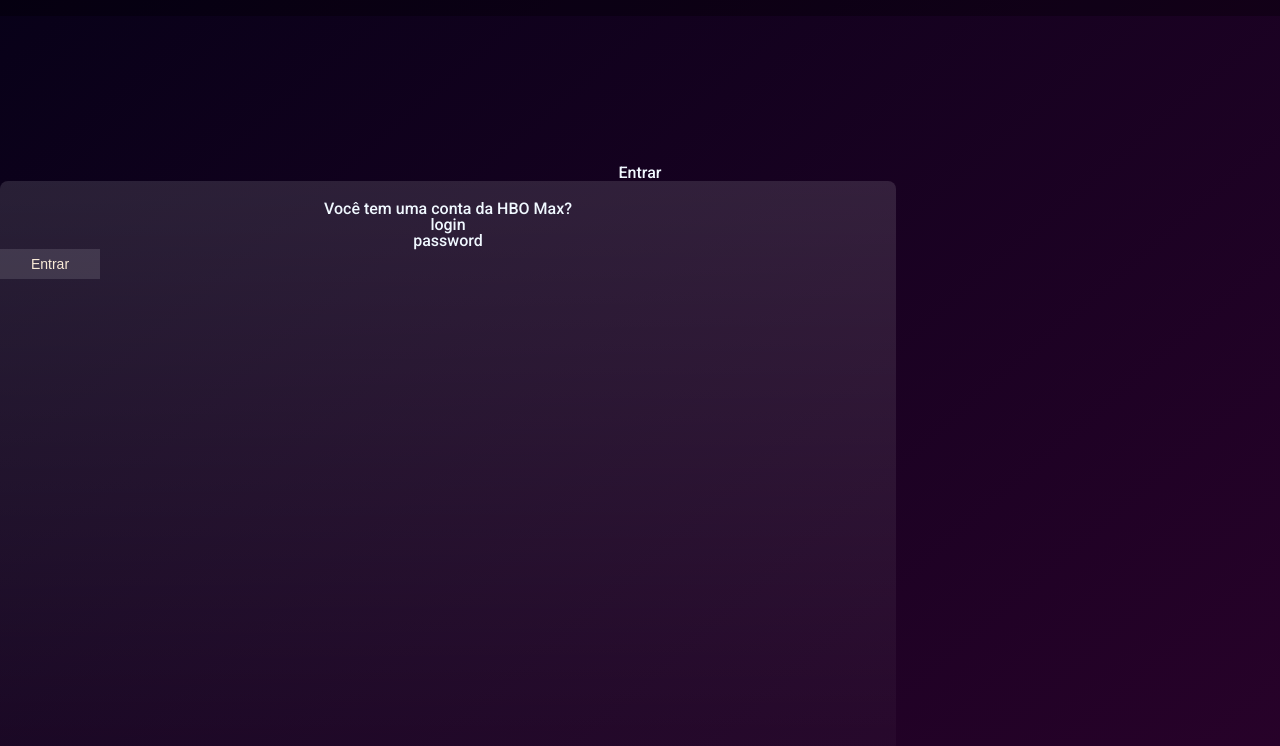
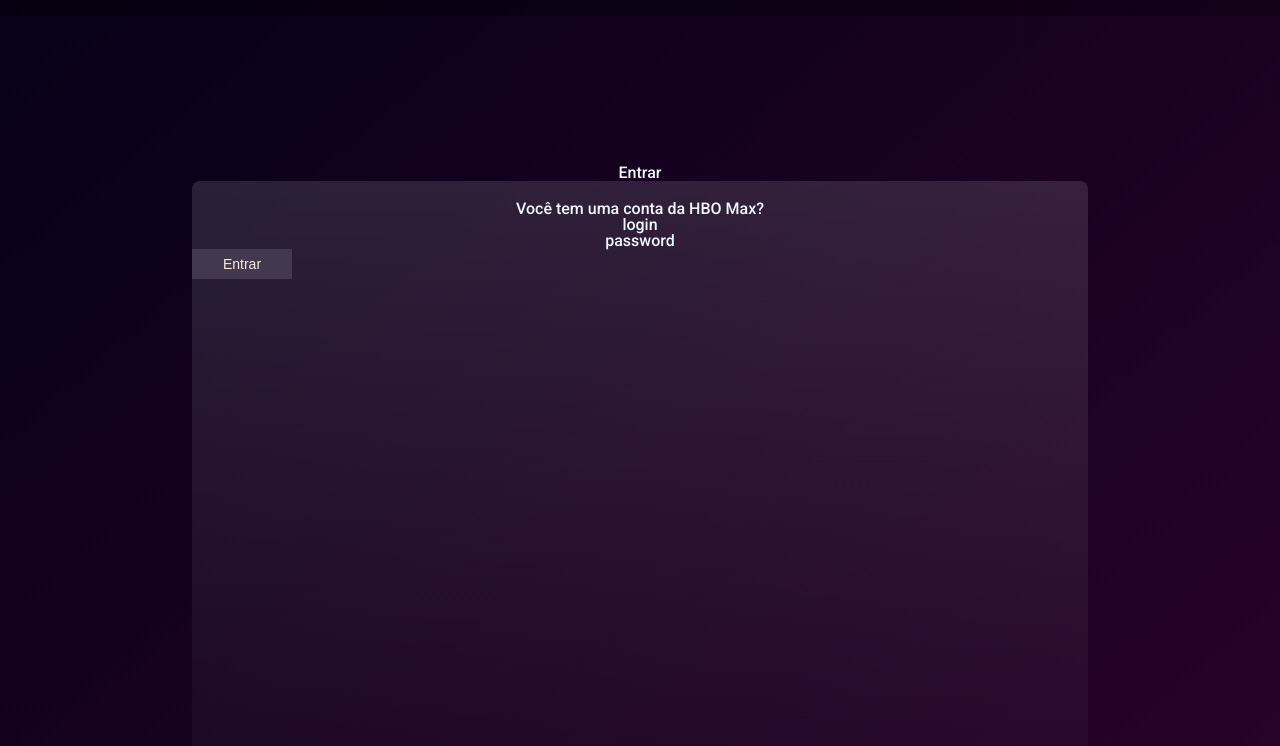
Before and after one commit to ThiagoCaitanol/cloning-hbomax, a plain HTML site: page singIn.html in a window 1280 px wide. Shown: the part 54-800 px from the top of the page. Drawn offline with Linux system fonts and the light colour scheme.

Commit message:
login centralization

```diff
--- a/assets/css/singIn.css
+++ b/assets/css/singIn.css
@@ -69,6 +69,8 @@ main {
 #login {
     display: flex;
     flex-direction: column;
+    position: relative;
+    left: 15%;
     flex-wrap: wrap;
     justify-content: start;
     width: 70%;
```
